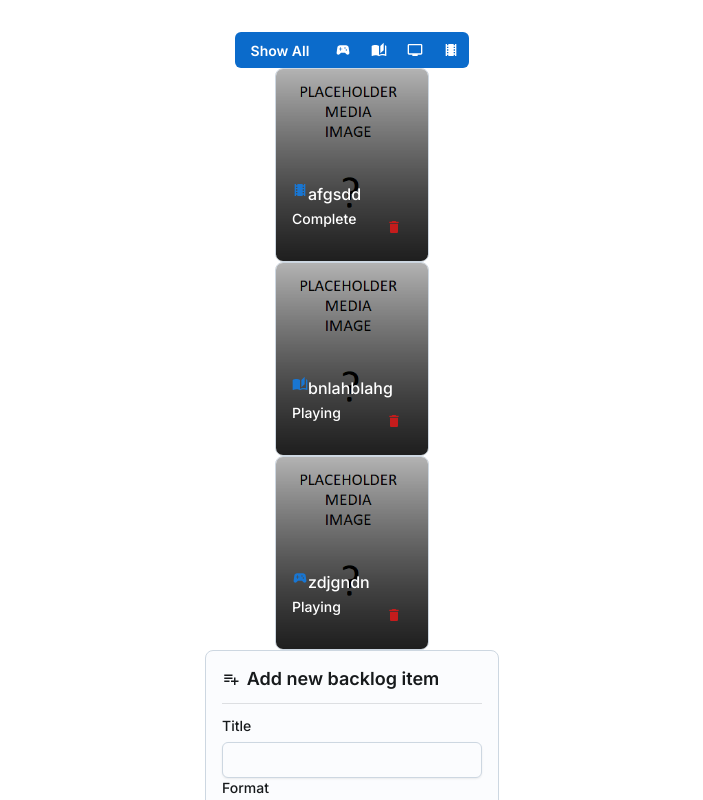
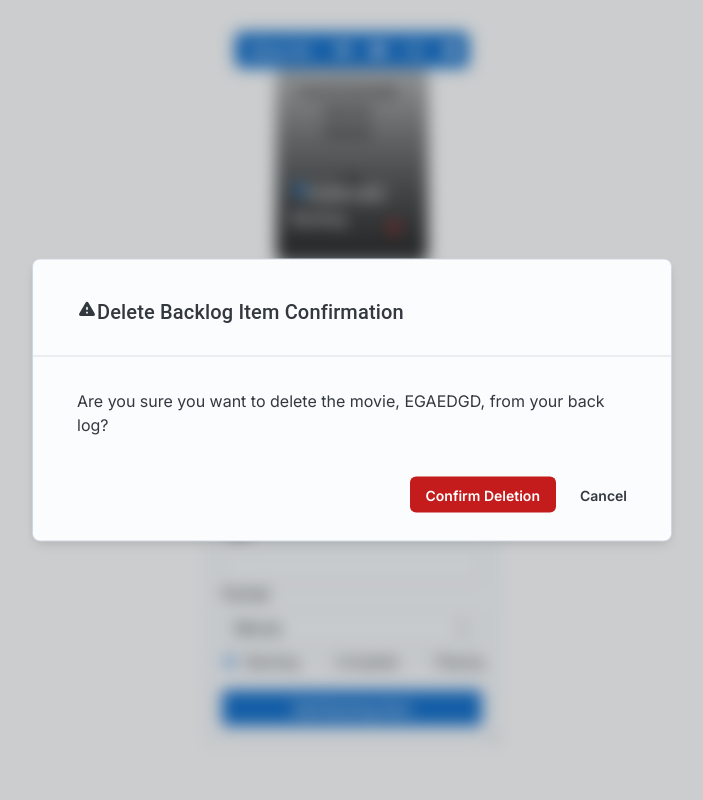
Before and after one commit to dbyrne978/back-log-buddy, a React (Vite) app in the folder back-log-buddy/: page / in a window 1280 px wide. Both pictures are taken after a click on the button 682 px from the left and 227 px from the top of the page. Shown: the top 800 px of the page, without its empty margins (288-991 px from the left). Built offline with nearby package versions, Linux system fonts and the light colour scheme; no server answers; data requests are answered from the project's data file.

Commit message:
Add confimation modal to BacklogItemDelete

```diff
--- a/back-log-buddy/db.json
+++ b/back-log-buddy/db.json
@@ -7,22 +7,10 @@
       "id": 2
     },
     {
-      "title": "afgsdd",
+      "title": "rafehdfh",
       "format": "Movie",
-      "completionStatus": "Complete",
-      "id": 5
-    },
-    {
-      "title": "bnlahblahg",
-      "format": "Book",
-      "completionStatus": "Playing",
-      "id": 7
-    },
-    {
-      "title": "zdjgndn",
-      "format": "Game",
-      "completionStatus": "Playing",
-      "id": 9
+      "completionStatus": "Backlog",
+      "id": 3
     }
   ]
 }
--- a/back-log-buddy/src/components/BacklogItem.jsx
+++ b/back-log-buddy/src/components/BacklogItem.jsx
@@ -45,6 +45,8 @@ const MediaCard = ({ title, format, completionStatus, id, setBacklogItems, backl
             id={id}
             setBacklogItems={setBacklogItems}
             backlogItems={backlogItems}
+            title={title}
+            format={format}
           />
         </Box>
       </CardContent>
--- a/back-log-buddy/src/components/BacklogItemDelete.jsx
+++ b/back-log-buddy/src/components/BacklogItemDelete.jsx
@@ -2,23 +2,57 @@ import DeleteIcon from '@mui/icons-material/Delete';
 import IconButton from '@mui/joy/IconButton';
 import PropTypes from 'prop-types';
 import axios from 'axios';
+import { useState } from 'react';
+import { DialogTitle, DialogContent, DialogActions } from '@mui/material';
+import Modal from '@mui/joy/Modal';
+import ModalDialog from '@mui/joy/ModalDialog';
+import WarningRoundedIcon from '@mui/icons-material/WarningRounded';
+import { Button, Divider } from '@mui/joy';
 
-export default function BacklogItemDelete({ id, setBacklogItems, backlogItems }) {
-  const onDeleteClick = (id) => {
+export default function BacklogItemDelete({ id, setBacklogItems, backlogItems, title, format }) {
+  const [open, setOpen] = useState(false);
+
+  const onDeleteConfirmation = (id) => {
+    setOpen(false)
     axios
       .delete(`http://localhost:3001/backlogItems/${id}`)
       .then(setBacklogItems(backlogItems.filter((backlogItem) => backlogItem.id != id)))
   }
 
   return(
-      <IconButton color='danger' onClick={() => onDeleteClick(id)}>
+    <>
+      <IconButton color='danger' onClick={() => setOpen(true)}>
         <DeleteIcon />
       </IconButton>
+
+      <Modal open={open} onClose={() => setOpen(false)}>
+        <ModalDialog variant="outlined" role="alertdialog">
+          <DialogTitle>
+            <WarningRoundedIcon />
+            Delete Backlog Item Confirmation
+          </DialogTitle>
+          <Divider />
+          <DialogContent>
+            Are you sure you want to delete the {format.toLowerCase()}, {title}, from your back log?
+          </DialogContent>
+          <DialogActions>
+            <Button variant="solid" color="danger" onClick={() => onDeleteConfirmation(id)}>
+              Confirm Deletion
+            </Button>
+            <Button variant="plain" color="neutral" onClick={() => setOpen(false)}>
+              Cancel
+            </Button>
+          </DialogActions>
+        </ModalDialog>
+      </Modal>
+  </>
   )
 }
 
 BacklogItemDelete.propTypes = {
   id: PropTypes.number,
   setBacklogItems: PropTypes.func,
-  backlogItems: PropTypes.array
+  backlogItems: PropTypes.array,
+  title: PropTypes.string,
+  format: PropTypes.string
 }
```
